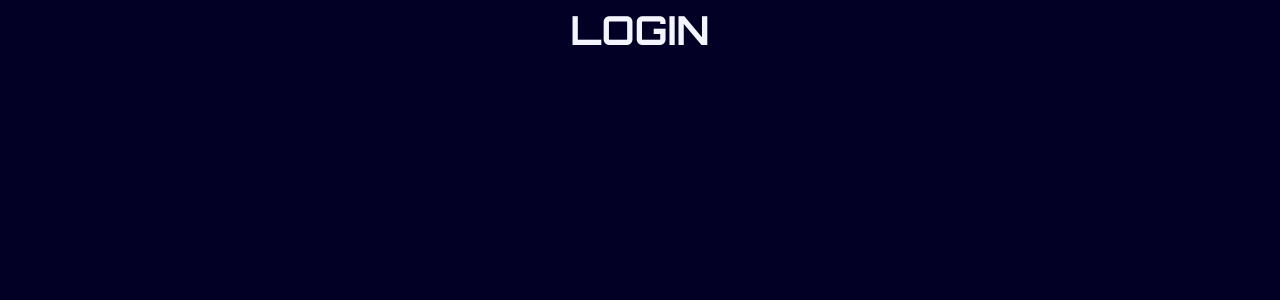
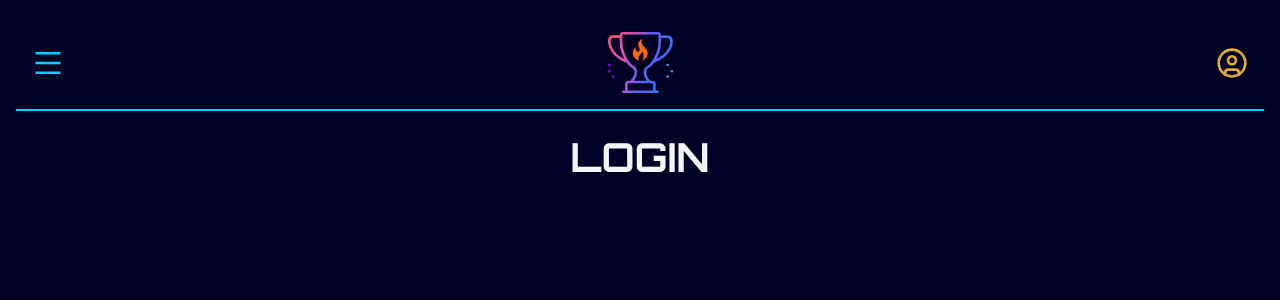
Before and after one commit to Damien-Ancelin/Gamer-Challenges-Front, a React (Vite) app: page /authentification/connexion in a window 1280 px wide. Shown: the top 300 px of the page. Built offline with nearby package versions, Linux system fonts and the light colour scheme.

Commit message:
feat: add Header & Authguard components and updates Routes

```diff
--- a/src/App.tsx
+++ b/src/App.tsx
@@ -1,8 +1,14 @@
-import { useRoutes } from 'react-router';
-import { routes } from './Routes/Routes';
+import { useRoutes } from "react-router";
+import { routes } from "./Routes/Routes";
+import Header from "./components/Header";
 
 export default function App() {
   const routing = useRoutes(routes);
 
-  return <main className="main-content">{routing}</main>;
+  return (
+    <>
+      <Header />
+      <main className="main-content">{routing}</main>
+    </>
+  );
 }
--- /dev/null
+++ b/src/Auth/AuthGuard.tsx
@@ -0,0 +1,21 @@
+import { useEffect } from "react";
+import { Outlet, useNavigate } from "react-router";
+//import { useAuth } from '../contexts/AuthContext'
+
+export default function AuthGuard() {
+  const navigate = useNavigate();
+  //const { isAuthenticated } = useAuth()
+  const isAuthenticated = false;
+
+  useEffect(() => {
+    if (!isAuthenticated) {
+      navigate("/authentification/connexion");
+    }
+  }, [navigate]);
+
+  if (!isAuthenticated) {
+    return null;
+  }
+
+  return <Outlet />;
+}
--- a/src/Routes/AuthRoutes.tsx
+++ b/src/Routes/AuthRoutes.tsx
@@ -1,13 +1,12 @@
-import type { RouteObject } from 'react-router';
+import type { RouteObject } from "react-router";
 
 export const authRoutes: RouteObject[] = [
   {
-    path: 'authentification',
+    path: "authentification",
     children: [
-      { index: true, element: <h1>Auth</h1> },
-      { path: 'connexion', element: <h1>Login</h1> },
-      { path: 'inscription', element: <h1>Register</h1> },
-      { path: 'logout', element: <h1>Logout</h1> },
+      { path: "connexion", element: <h1>Login</h1> },
+      { path: "inscription", element: <h1>Register</h1> },
+      { path: "logout", element: <h1>Logout</h1> },
     ],
   },
 ];
--- /dev/null
+++ b/src/components/Header.tsx
@@ -0,0 +1,29 @@
+import { AiOutlineMenu } from "react-icons/ai";
+import { LuCircleUser } from "react-icons/lu";
+import { NavLink } from "react-router";
+import logo from "../assets/svg/logo.svg";
+
+export default function Header() {
+  return (
+    <header className="header">
+      <nav className="header__nav">
+        <AiOutlineMenu
+          className="burger-menu"
+          aria-label="Icône pour afficher le menu"
+          size={32}
+          color="#00CFFF"
+        />
+        <NavLink to="/" className="header__nav__logo">
+          <img src={logo} alt="Trophé avec dégradé de couleurs" />
+        </NavLink>
+        <NavLink to="/compte">
+          <LuCircleUser
+            aria-label="Icône pour se connecter"
+            size={32}
+            color="#DDAD33"
+          />
+        </NavLink>
+      </nav>
+    </header>
+  );
+}
--- /dev/null
+++ b/src/styles/layout/_header.scss
@@ -0,0 +1,17 @@
+@use "../abstracts/variables" as v;
+@use "../abstracts/mixins" as m;
+
+.header {
+  @include m.flex-row;
+  margin: v.$m;
+  padding: v.$m;
+  border-bottom: 2px solid v.$neon-blue;
+
+  &__nav {
+    width: 100%;
+    display: flex;
+    align-items: center;
+    justify-content: space-between;
+
+  }
+}
--- a/src/styles/main.scss
+++ b/src/styles/main.scss
@@ -9,5 +9,6 @@
 @use './components/hero-banner';
 
 @use './layout/base';
+@use './layout/header';
 
 @use './vendors/reset';
```
Also changed, not shown: src/Routes/AccountRoutes.tsx (+11 -10 lines).
